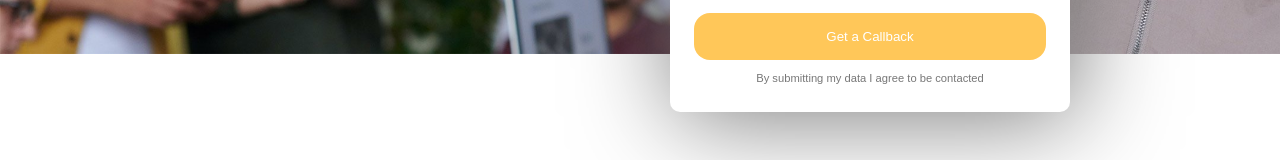
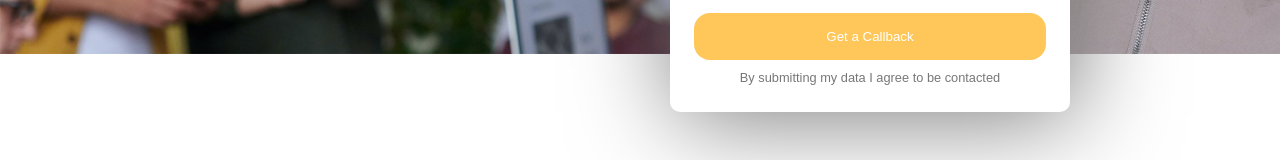
Before and after one commit to Serena-Dong/proj-html-vuejs, a Vue app: page / in a window 1280 px wide. Shown: the part 546-706 px from the top of the page. Built offline with nearby package versions, Linux system fonts and the light colour scheme.

Commit message:
little changes

```diff
--- a/src/assets/scss/style.scss
+++ b/src/assets/scss/style.scss
@@ -38,7 +38,7 @@ ul li {
 
 span {
   color: $grey;
-  font-size: 0.7rem;
+  font-size: 0.8rem;
 }
 
 button {
--- a/src/data/data.js
+++ b/src/data/data.js
@@ -30,7 +30,7 @@ const mainData = {
             'http://localhost:5173/src/assets/img/brands/next.png',
             'http://localhost:5173/src/assets/img/brands/spaces.png'
         ]
-    }
+    },
 }
 
 const footerData = {
```
